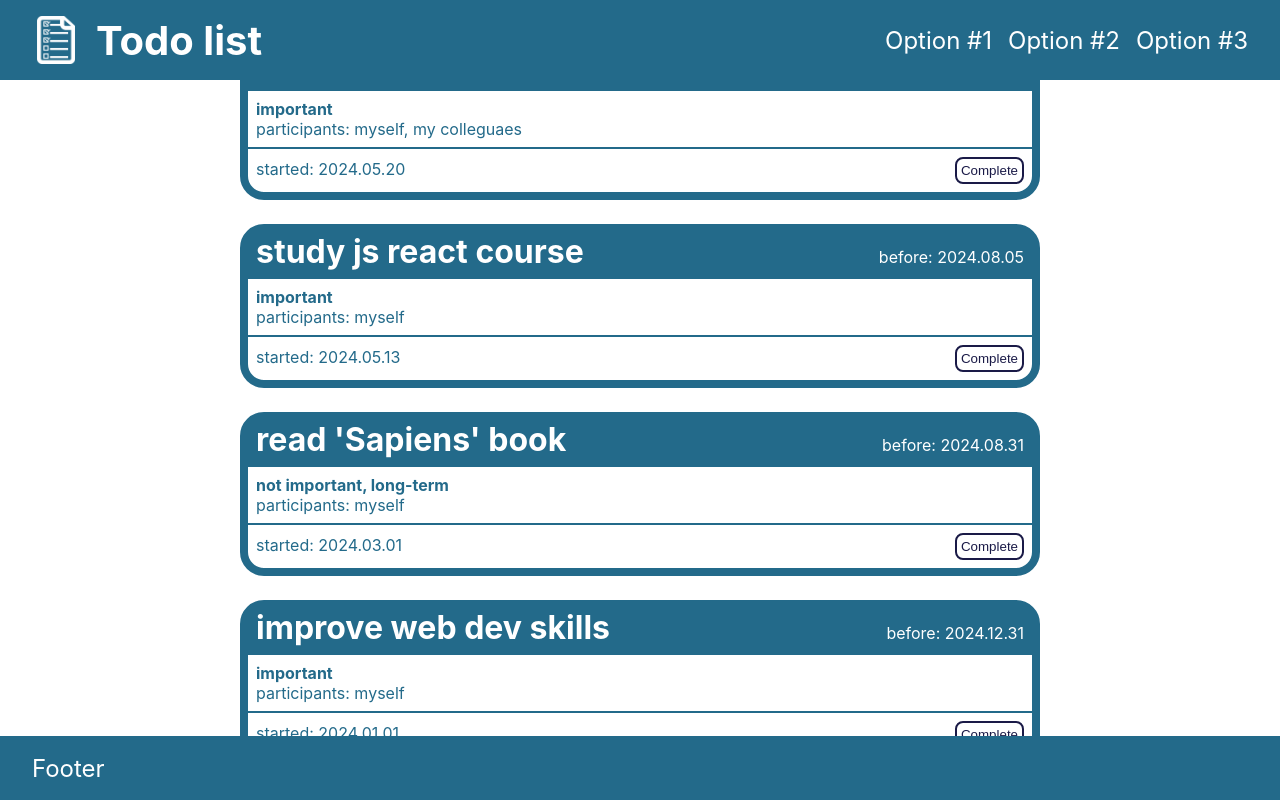
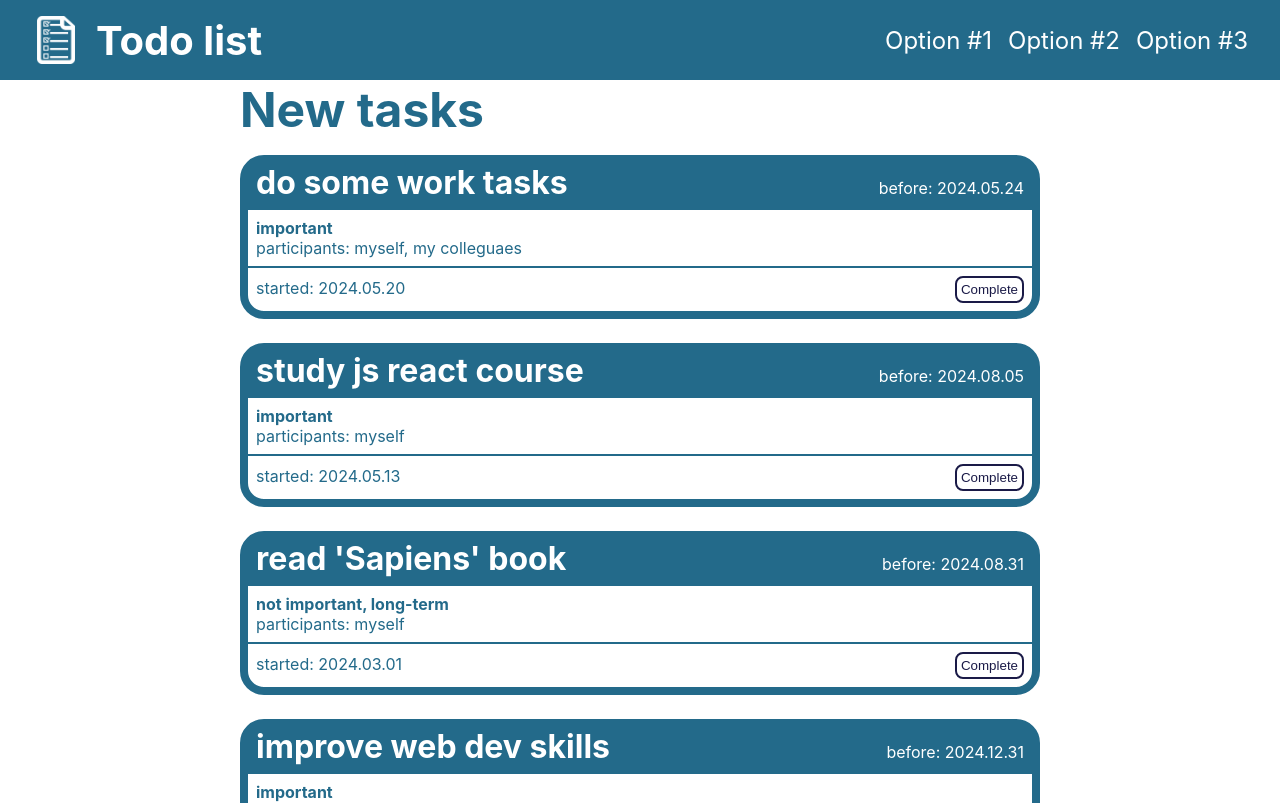
Before and after one commit to amakor97/todo-list, a React (Create React App) app: page / in a window 1280 px wide. Shown: the top 803 px of the page. Built offline with nearby package versions, Linux system fonts and the light colour scheme.

Commit message:
[TODO-LIST] update: add hook for fake retrieving tasks data from server

```diff
--- a/src/components/footer/footer.module.css
+++ b/src/components/footer/footer.module.css
@@ -4,7 +4,7 @@
   bottom: 0;
 
   display: flex;
-  width: 100vw;
+  width: 100%;
   height: 64px;
   padding: 0 32px;
   justify-content: flex-start;
--- a/src/components/header/header.module.css
+++ b/src/components/header/header.module.css
@@ -4,7 +4,7 @@
   top: 0;
 
   display: flex;
-  width: 100vw;
+  width: 100%;
   height: 80px;
   padding: 0 32px;
   justify-content: flex-start;
--- a/src/components/tasksList/TasksList.js
+++ b/src/components/tasksList/TasksList.js
@@ -1,7 +1,6 @@
-import tasks from "../../tasks.js";
-
 import tasksList from "./tasksList.module.css";
 import Task from "../task/Task.js";
+import useTasks from "../../hooks/useTasks.js";
 
 
 function sortTasksByFinishDate(taskA, taskB) {
@@ -11,13 +10,18 @@ function sortTasksByFinishDate(taskA, taskB) {
 }
 
 export default function TasksList() {
+  const {error, filterText, tasks} = useTasks();
+  if (error) {
+    return null;
+  }
+
   const tasksArr = tasks.filter(task => task.status !== "finished").sort(
-    (taskA, taskB) => sortTasksByFinishDate(taskA, taskB)).map(
-    task => <Task taskData={task}/>);
+    (taskA, taskB) => sortTasksByFinishDate(taskA, taskB));
 
   return (
     <div className={tasksList.tasksList}>
-      {tasksArr}
+      <h2 className={tasksList.title}>{filterText}</h2>
+      {tasksArr.map(task => <Task taskData={task}/>)}
     </div>
   );
 }
--- a/src/components/tasksList/tasksList.module.css
+++ b/src/components/tasksList/tasksList.module.css
@@ -1,2 +1,12 @@
 .tasksList {
+  display: block;
+  width: fit-content;
+  margin: 80px auto;
 }
+
+.title {
+  margin-bottom: 16px;
+
+  font-size: 3em;
+  color: rgb(35, 106, 138);
+}
--- /dev/null
+++ b/src/hooks/useTasks.js
@@ -0,0 +1,67 @@
+export default function useTasks() {
+  const tasks = [
+    {
+      id: 1,
+      startDate: "2024.05.13",
+      finishDate: "2024.08.05",
+      comments: ["important"],
+      description: "study js react course",
+      participants: ["myself"],
+      status: "not finished"
+    },
+    {
+      id: 2,
+      startDate: "2024.04.27",
+      finishDate: "2024.05.13",
+      comments: ["not important"],
+      description: "enjoy vacation",
+      participants: ["myself"],
+      status: "finished"
+    },
+    {
+      id: 3,
+      startDate: "2024.05.20",
+      finishDate: "2024.05.24",
+      comments: ["important"],
+      description: "do some work tasks",
+      participants: ["myself", "my colleguaes"],
+      status: "not finished"
+    },
+    {
+      id: 4,
+      startDate: "2024.05.20",
+      finishDate: "2024.05.20",
+      comments: ["important"],
+      description: "go to see a doctor",
+      participants: ["myself"],
+      status: "finished"
+    },
+    {
+      id: 5,
+      startDate: "2024.01.01",
+      finishDate: "2024.12.31",
+      comments: ["important"],
+      description: "improve web dev skills",
+      participants: ["myself"],
+      status: "not finished"
+    },
+    {
+      id: 6,
+      startDate: "2024.03.01",
+      finishDate: "2024.08.31",
+      comments: ["not important", "long-term"],
+      description: "read 'Sapiens' book",
+      participants: ["myself"],
+      status: "not finished"
+    }
+  ];
+
+  const filterText = "New tasks";
+  const error = undefined;
+
+  return {
+    error,
+    filterText,
+    tasks
+  }
+}
--- a/src/index.css
+++ b/src/index.css
@@ -5,11 +5,10 @@
 }
 
 body {
-  display: flex;
-  width: 100vw;
-  height: 100vh;
-  justify-content: center;
-  align-items: center;
+  position: absolute;
+  top: 0;
+  width: 100%;
+  min-height: 100vh;
 
   font-size: 16px;
   font-family: -apple-system, BlinkMacSystemFont, 'Segoe UI', 'Roboto', 'Oxygen',
```
